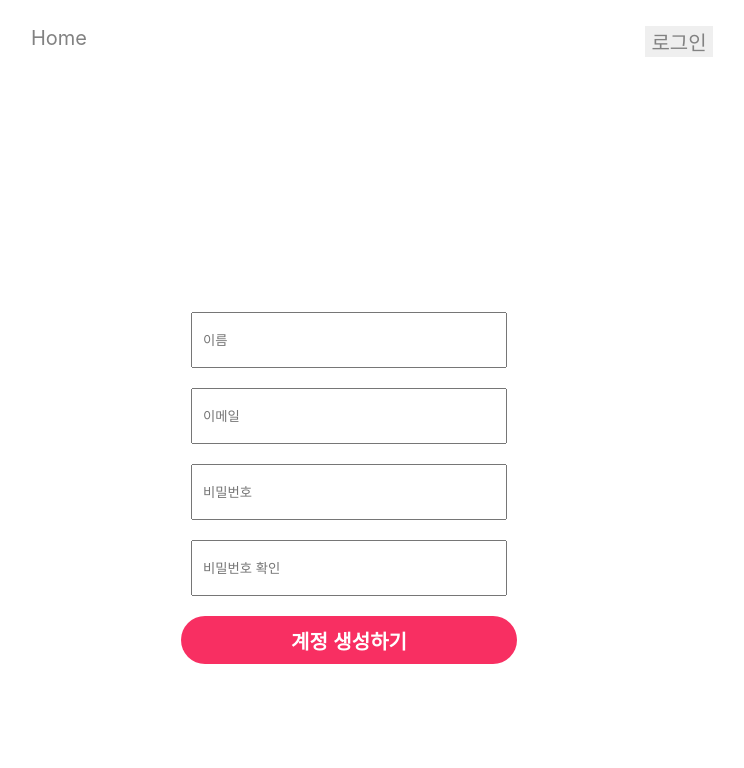
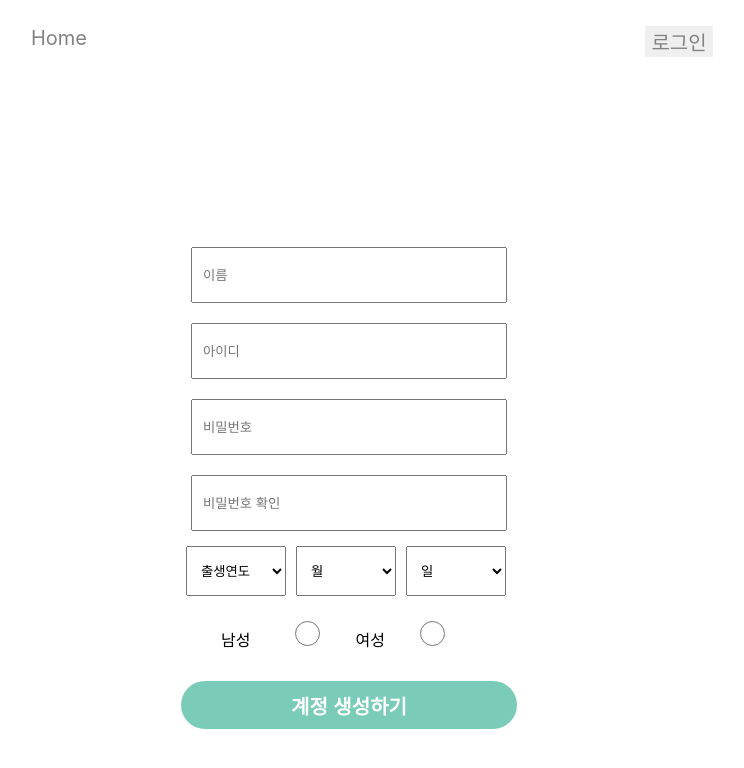
Before and after one commit to Vofil/vofil-frontend, a React (Create React App) app: page /sign_up in a window 1280 px wide. Shown: the top 768 px of the page, without its empty margins (291-1035 px from the left). Built offline with nearby package versions, Linux system fonts and the light colour scheme.

Commit message:
refactor: Add user info input list

```diff
--- a/src/components/LoginRegister.css
+++ b/src/components/LoginRegister.css
@@ -10,8 +10,14 @@
     padding-left: 10px;
     margin: 10px;
 }
+.loginregister__input__radio {
+    width: 75px;
+    height: 25px;
+    padding-left: 10px;
+    margin: 10px;
+}
 .loginregister__button {
-    background-color: rgb(248, 47, 98);
+    background-color: rgb(122, 204, 185);
     color: rgb(255, 255, 255);
     font-weight: 700;
     width: 100%;
@@ -19,3 +25,9 @@
     height: 48px;
     margin-top: 10px;
 }
+.loginregister__select {
+    width: 100px;
+    height: 50px;
+    padding-left: 10px;
+    margin: 5px;
+}
--- a/src/components/RegisterPage.js
+++ b/src/components/RegisterPage.js
@@ -4,14 +4,23 @@ import "./LoginRegister.css"
 function RegisterPage() {
   const [name, setName] = useState("")
   const [email, setEmail] = useState("");
+  const [ID, setID] = useState("");
   const [password, setPassword] = useState("")
   const [confirmPassword, setConfirmPassword] = useState("")
+  const [birthday, setBirthday] = useState("")
+  const [sex, setSex] = useState("")
 
   const onNameHandler = (event) => {
     setName(event.currentTarget.value)
   }
+
+  /*
   const onEmailHandler = (event) => {
       setEmail(event.currentTarget.value)
+  }
+  */
+  const onIDHandler = (event) => {
+    setID(event.currentTarget.value)
   }
 
   const onPasswordHandler = (event) => {
@@ -20,6 +29,33 @@ function RegisterPage() {
 
   const onConfirmPasswordHandler = (event) => {
       setConfirmPassword(event.currentTarget.value)
+  }
+
+  const onBirthdayHandler = (event) => {
+    setBirthday(event.currentTarget.value)
+  }
+
+  /*
+  const birthYearEl = document.querySelector('#birth-year')
+    // option 목록 생성 여부 확인
+    isYearOptionExisted = false;
+    birthYearEl.addEventListener('focus', function () {
+    // year 목록 생성되지 않았을 때 (최초 클릭 시)
+    if(!isYearOptionExisted) {
+      isYearOptionExisted = true
+      for(var i = 1940; i <= 2022; i++) {
+        // option element 생성
+        const YearOption = document.createElement('option')
+        YearOption.setAttribute('value', i)
+        YearOption.innerText = i
+        // birthYearEl의 자식 요소로 추가
+        this.appendChild(YearOption);
+      }
+    }
+  }); */
+
+  const onSexHandler = (event) => {
+    setSex(event.currentTarget.value)
   }
 
   const onSubmit = (event) => {
@@ -33,12 +69,31 @@ function RegisterPage() {
     <div class="loginregister">
       <form>
           <div><input name="name" type="text" placeholder="이름" value={name} onChange={onNameHandler} class="loginregister__input"/></div>
-          <div><input name="email" type="email" placeholder="이메일" value={email} onChange={onEmailHandler} class="loginregister__input"/></div>
+          <div><input name="ID" type="text" placeholder="아이디" value={ID} onChange={onIDHandler} class="loginregister__input"/></div>
           <div><input name="password" type="password" placeholder="비밀번호" value={password} onChange={onPasswordHandler} class="loginregister__input"/></div>
           <div><input name="confirmPassword" type="password" placeholder="비밀번호 확인" value={confirmPassword} onChange={onConfirmPasswordHandler} class="loginregister__input"/></div>
+          <div>
+            <select class="loginregister__select">
+              <option disabled selected>출생연도</option>
+            </select>
+            <select class="loginregister__select">
+              <option disabled selected>월</option>
+            </select>
+            <select class="loginregister__select">
+              <option disabled selected>일</option>
+            </select>
+          </div>
+          <div class="loginregister__input">
+            <label for="male" class="loginregister__input__radio">남성</label>
+            <input name="sex" type="radio" value="남성" onChange={onSexHandler} class="loginregister__input__radio"/>
+            <label for="female" class="loginregister__input_radio">여성</label>
+            <input name="sex" type="radio" value="여성" onChange={onSexHandler} class="loginregister__input__radio"/>
+          </div>
           <div><button type="submit" onSubmit={onSubmit} class="loginregister__button">계정 생성하기</button></div>
       </form>
     </div>
   );
 }
 export default RegisterPage;
+
+//<div><input name="email" type="email" placeholder="이메일" value={email} onChange={onEmailHandler} class="loginregister__input"/></div>
```
